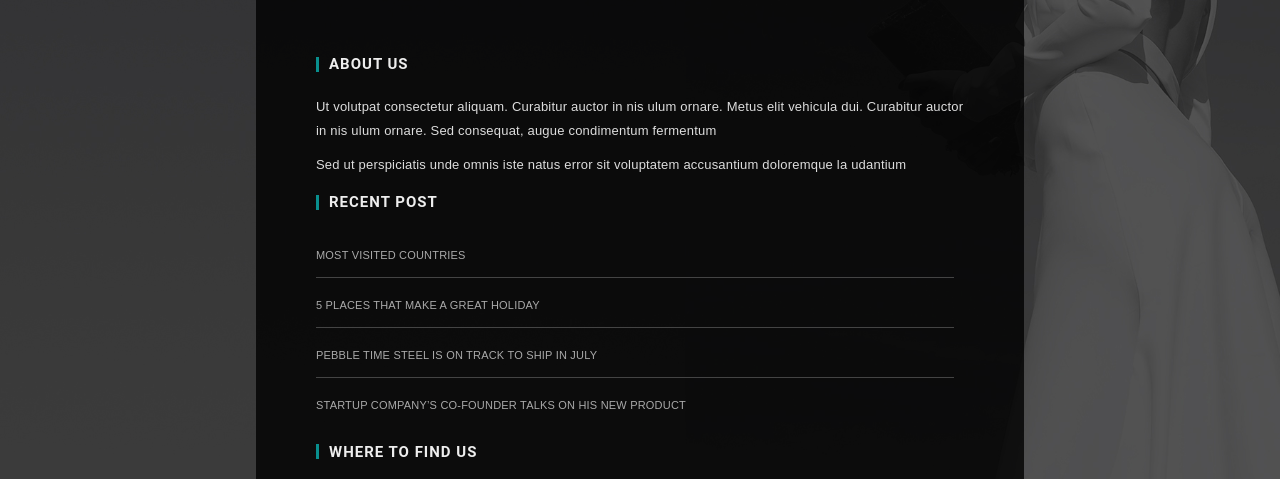
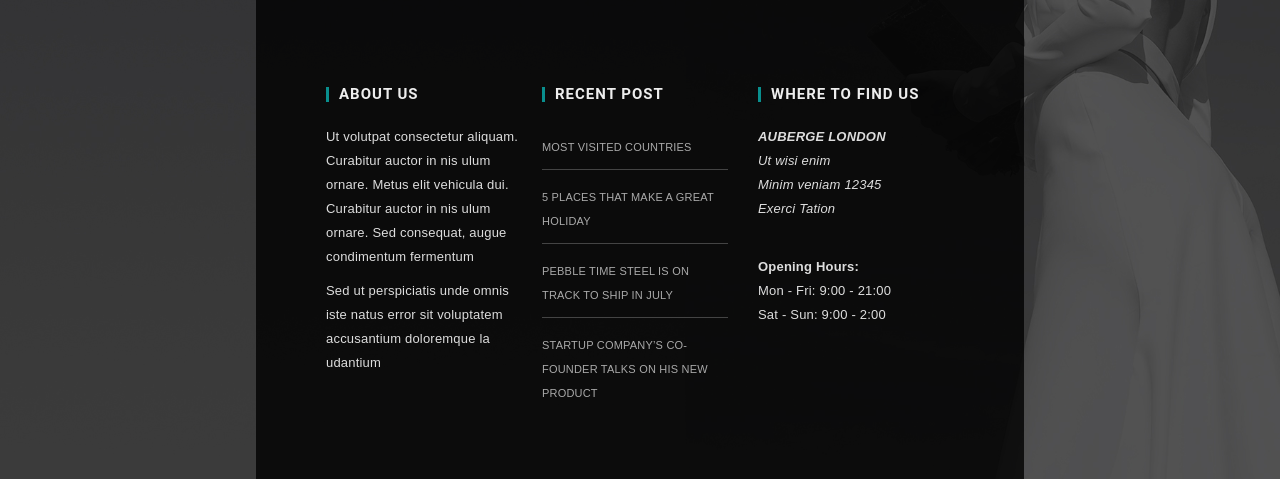
Before and after one commit to JorgeT0rr3s/Zshoop, a plain HTML site: page index.html in a window 1280 px wide. Shown: the part 1919-2398 px from the top of the page. Drawn offline with Linux system fonts and the light colour scheme.

Commit message:
ajuste del footer

```diff
--- a/css/practice.css
+++ b/css/practice.css
@@ -31,3 +31,15 @@
 
 
 }
+
+/* ajuste del footer */
+
+.wrap-footer .row{
+
+    display: grid;
+    grid-template-columns: 1fr 1fr 1fr;
+
+}
+.col-1-3{
+    margin: 10px;
+}
--- a/index.html
+++ b/index.html
@@ -188,7 +188,7 @@
 						<div class="col-1-3 col-footer-3">
 							<div class="wrap-col">
 								<h3 class="widget-title">Where to Find Us</h3>
-								<div class="row">
+								<div class="row2">
 									<address>
 										<strong>AUBERGE LONDON</strong>
 										<br>
```
